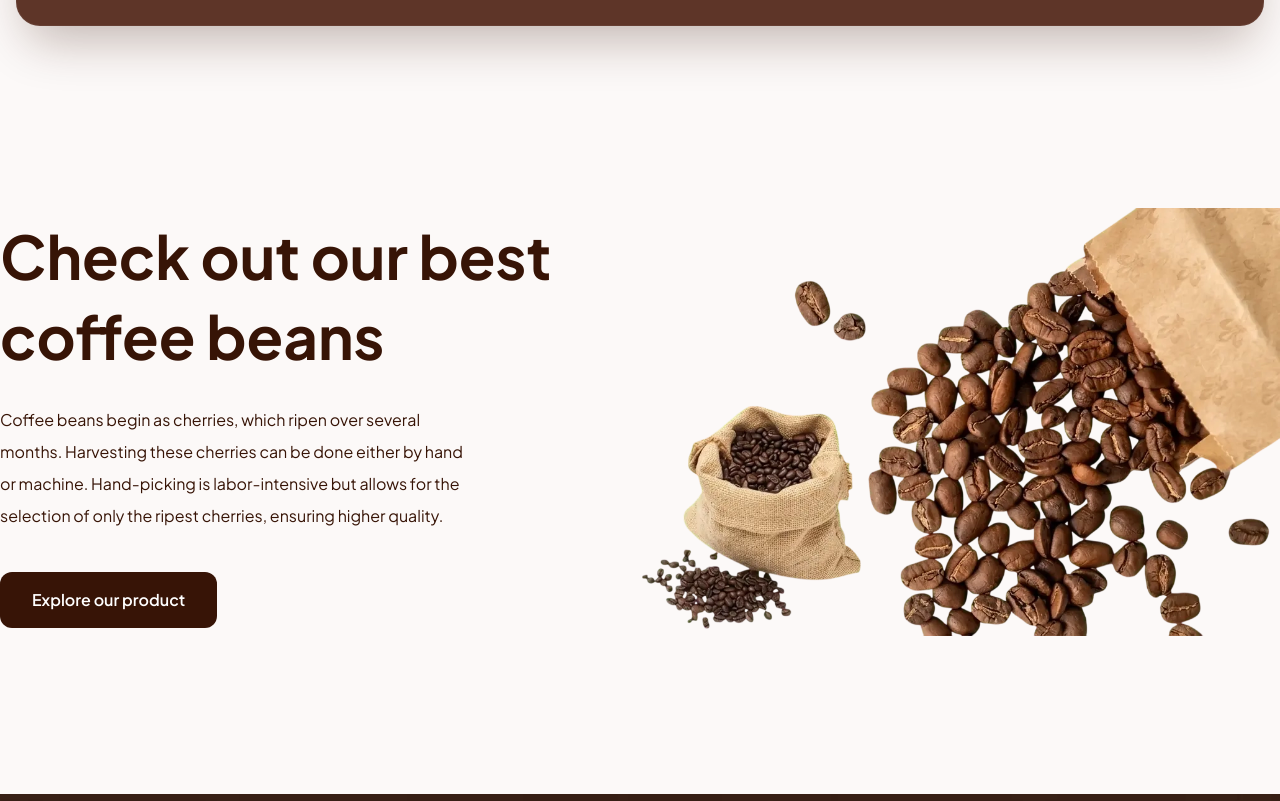
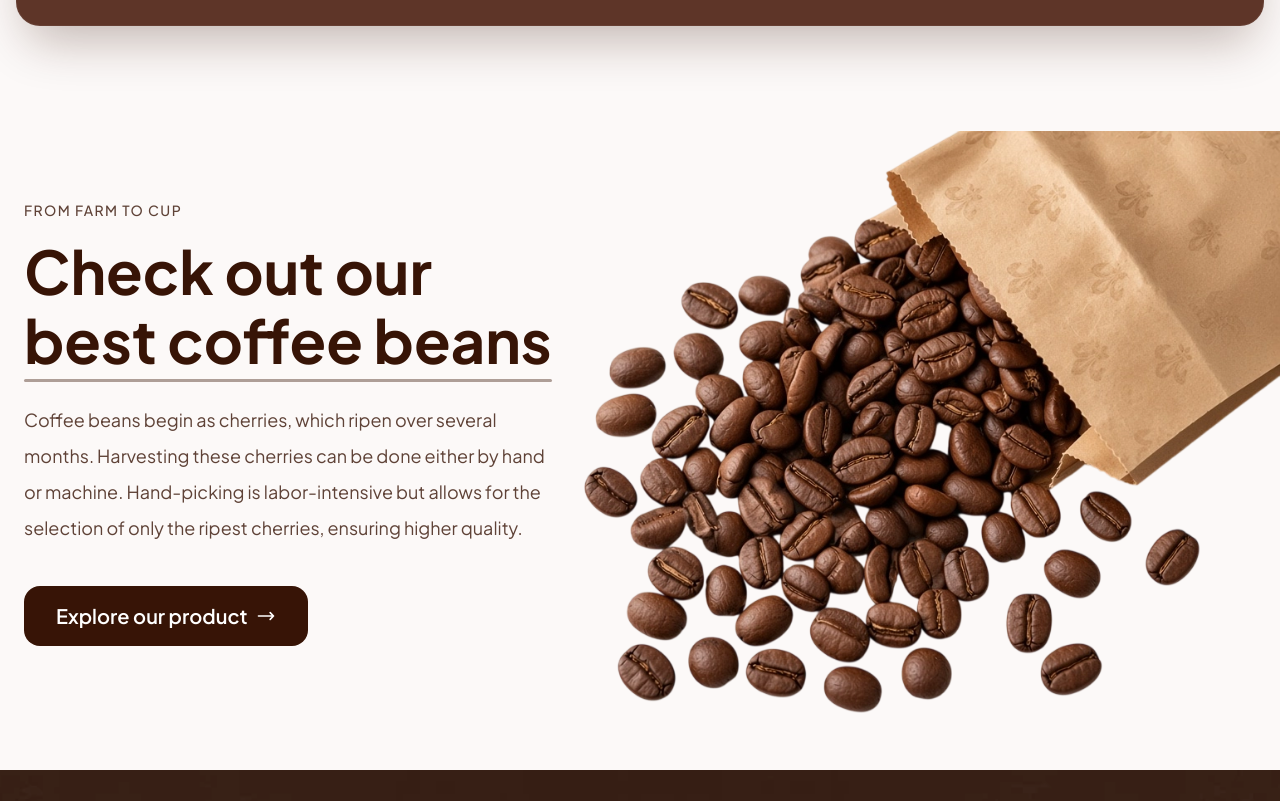
Before and after one commit to MehtiAbdullahi/Coffee_Shop, a Next.js app: page / in a window 1280 px wide. Shown: the part 1319-2120 px from the top of the page. Built offline with nearby package versions, Linux system fonts and the light colour scheme.

Commit message:
feat: enhance Coffee-Beans UI and overall experience

```diff
--- a/src/components/coffee-beans/CoffeeBeans.tsx
+++ b/src/components/coffee-beans/CoffeeBeans.tsx
@@ -1,26 +1,74 @@
+"use client";
+
 import React from "react";
+import { motion } from "framer-motion";
 
 const CoffeeBeans = () => {
   return (
-    <section className="my-18 flex h-150 w-full items-center 2xl:h-200 2xl:bg-[url('/images/backgrounds/coffee-bean-photo.webp')] 2xl:bg-right 2xl:bg-no-repeat">
-      <div className="container mx-auto flex items-center justify-between px-6 max-2xl:px-0 max-md:px-5 max-md:flex-col max-md:gap-12">
-        <div>
-          <div className="w-full max-w-140 max-md:flex max-md:flex-col max-md:items-center">
-            <h2 className="text text-primary text-3xl leading-10 font-bold lg:text-5xl lg:leading-15 xl:text-6xl xl:leading-20">
+    <section className="my-36 flex h-150 w-full items-center md:my-12 2xl:h-200 2xl:bg-[url('/images/backgrounds/coffee-bean-photo.webp')] 2xl:bg-right 2xl:bg-no-repeat">
+      <div className="container mx-auto flex items-center justify-between px-6 max-2xl:px-0 max-md:flex-col max-md:gap-12 max-md:px-5">
+        <motion.div
+          initial={{ opacity: 0, x: -40 }}
+          whileInView={{ opacity: 1, x: 0 }}
+          viewport={{ once: true, amount: 0.3 }}
+          transition={{ duration: 0.7, ease: "easeOut" }}
+          className="w-full max-w-xl px-6 text-center md:text-left"
+        >
+          <motion.span
+            initial={{ opacity: 0, y: 10 }}
+            whileInView={{ opacity: 1, y: 0 }}
+            viewport={{ once: true }}
+            transition={{ delay: 0.15, duration: 0.5 }}
+            className="text-primary/80 mb-4 inline-block text-sm font-medium tracking-widest uppercase"
+          >
+            From Farm to Cup
+          </motion.span>
+
+          <h2 className="text-primary relative text-3xl leading-tight font-bold text-balance sm:text-4xl md:text-4xl lg:text-6xl lg:leading-[1.15]">
             Check out our best coffee beans
+            <span className="bg-primary/40 absolute -bottom-2 left-0 h-0.75 w-full rounded-full" />
           </h2>
-            <p className="text-primary mt-5 mb-8 leading-8 text-balance max-md:text-center lg:mt-7 lg:mb-10">
+
+          <p className="text-primary/80 mt-6 text-base md:mt-7 md:text-lg md:leading-7 lg:leading-9">
             Coffee beans begin as cherries, which ripen over several months.
             Harvesting these cherries can be done either by hand or machine.
-              Hand-picking is labor-intensive but allows for the selection of
-              only the ripest cherries, ensuring higher quality.
+            Hand-picking is labor-intensive but allows for the selection of only
+            the ripest cherries, ensuring higher quality.
           </p>
-            <button className="bg-primary cursor-pointer rounded-xl px-8 py-4 font-semibold text-white max-[426px]:px-6 max-[426px]:py-2">
+
+          <motion.div
+            initial={{ opacity: 0, y: 20 }}
+            whileInView={{ opacity: 1, y: 0 }}
+            viewport={{ once: true }}
+            transition={{ delay: 0.25, duration: 0.5 }}
+            className="mt-8 md:mt-10"
+          >
+            <button className="group bg-primary md:hover:shadow-primary/30 relative inline-flex cursor-pointer items-center gap-2 overflow-hidden rounded-2xl px-6 py-2 font-semibold text-white transition-all duration-300 md:hover:shadow-xl active:scale-[0.98] md:px-8 md:py-4">
+              <span className="relative z-10 text-sm md:text-xl">
                 Explore our product
+              </span>
+
+              {/* Arrow */}
+              <svg
+                className="relative z-10 h-5 w-5 transition-transform duration-300 md:group-hover:translate-x-1"
+                fill="none"
+                viewBox="0 0 24 24"
+                stroke="currentColor"
+              >
+                <path
+                  strokeLinecap="round"
+                  strokeLinejoin="round"
+                  strokeWidth={2}
+                  d="M17 8l4 4m0 0l-4 4m4-4H3"
+                />
+              </svg>
+
+              {/* Hover shine effect */}
+              <span className="absolute inset-0 -translate-x-full bg-linear-to-r from-transparent via-white/20 to-transparent transition-transform duration-700 group-hover:translate-x-full" />
             </button>
-          </div>
-        </div>
-        <div className="basis-[70%] lg:basis-[50%]">
+          </motion.div>
+        </motion.div>
+        <div className="">
           <img
             className="2xl:hidden"
             src="/images/backgrounds/coffee-bean-photo.webp"
```
Also changed, not shown: public/images/backgrounds/coffee-bean-photo.webp. Lines whose indentation alone changed are shown as unchanged.
